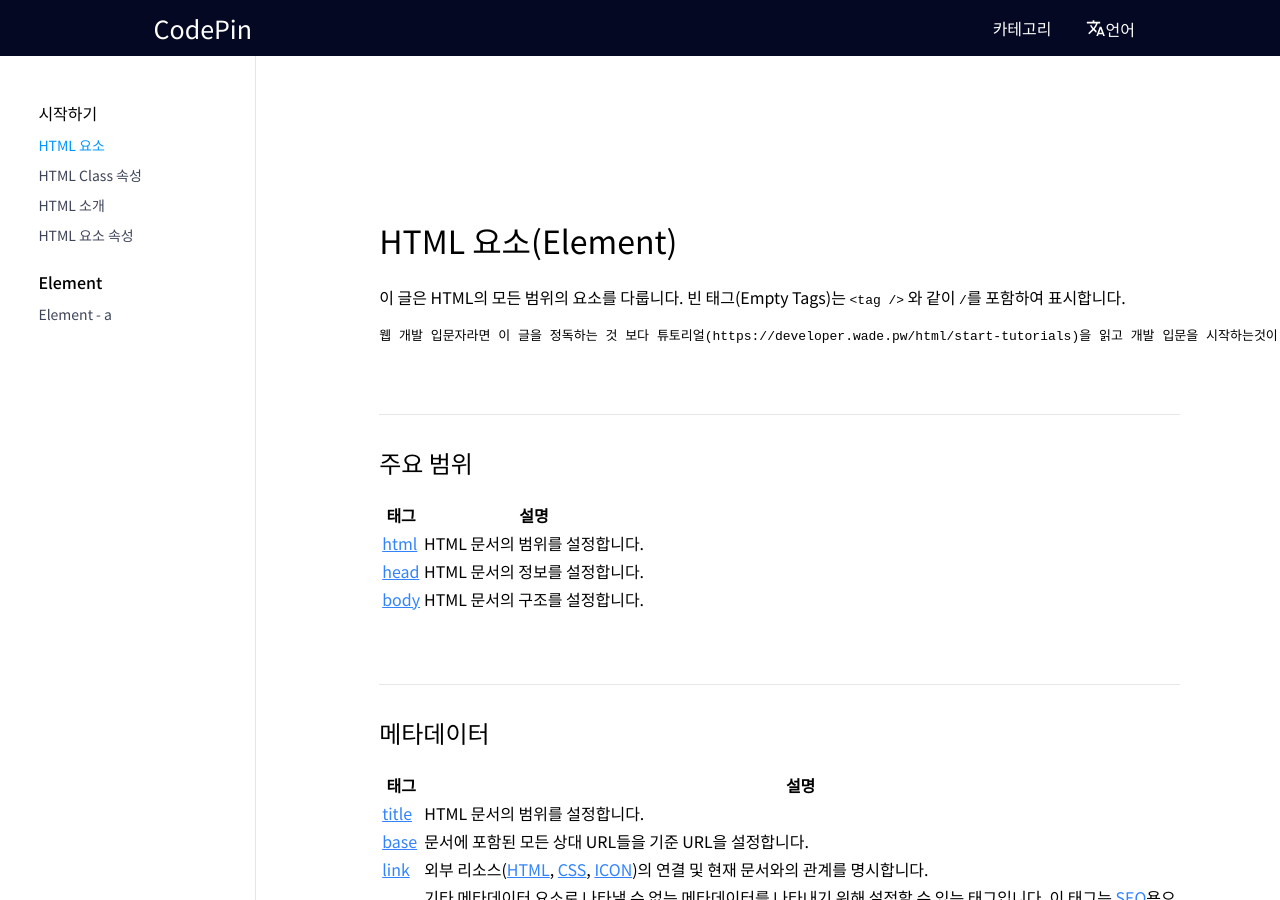
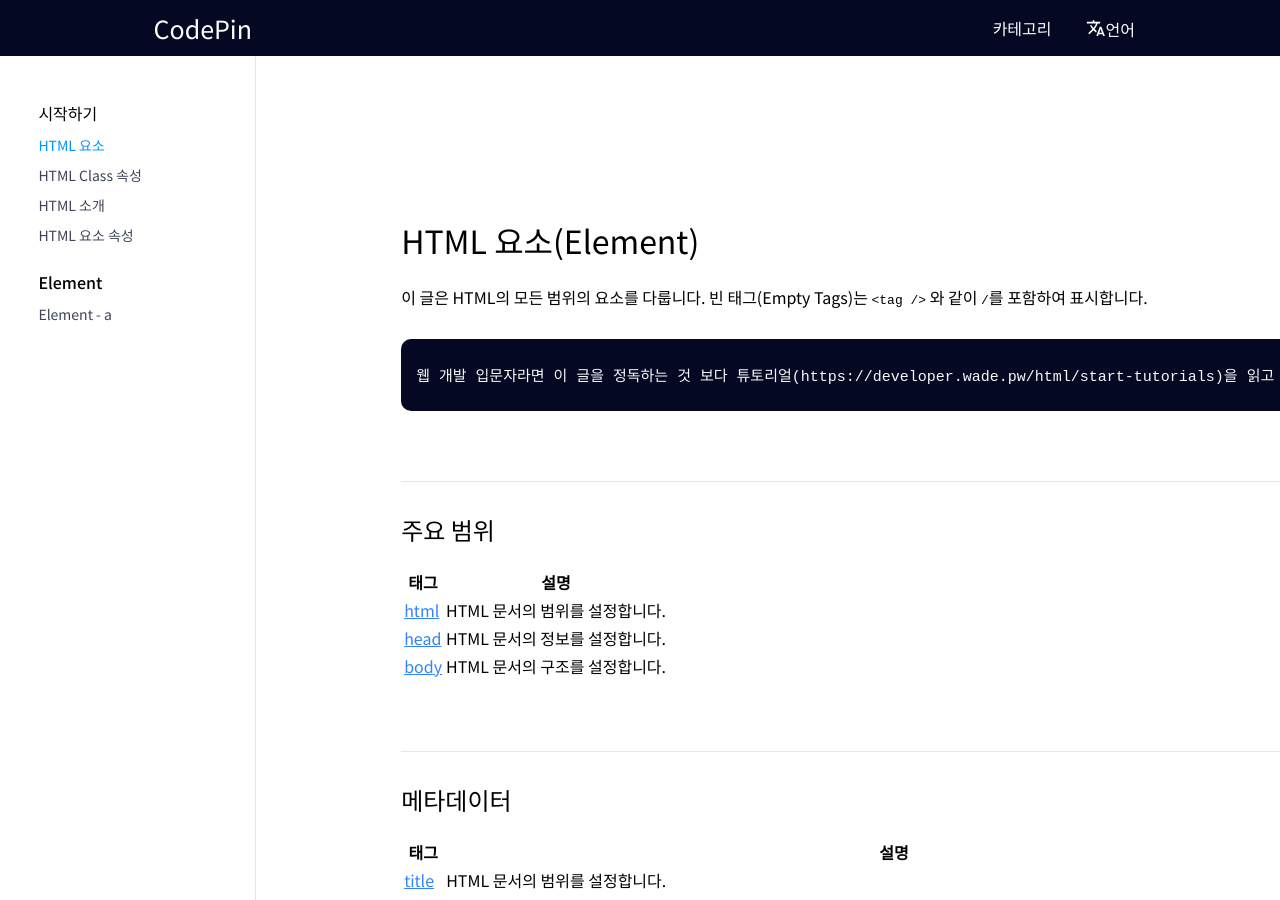
Before and after one commit to WADE-OSS/CodePin, a Jekyll site: the page built from _posts/html/2022-05-27-element.md, in a window 1280 px wide and 900 px high. Built offline with Jekyll 4.4.1, drawn with Linux system fonts in a browser that asks for light colours; Markdown is read by kramdown in place of the engine named in the settings.

Commit message:
Update 2022-05-27-element.md

````diff
--- a/_posts/html/2022-05-27-element.md
+++ b/_posts/html/2022-05-27-element.md
@@ -8,9 +8,11 @@ tag : [시작하기]
 # HTML 요소(Element)
 이 글은 HTML의 모든 범위의 요소를 다룹니다. 빈 태그(Empty Tags)는 `<tag />` 와 같이 `/`를 포함하여 표시합니다.
 
-```note
+
+```html
 웹 개발 입문자라면 이 글을 정독하는 것 보다 튜토리얼(https://developer.wade.pw/html/start-tutorials)을 읽고 개발 입문을 시작하는것이 좋습니다. 이 글은 필요에 따라 읽으는것을 추천합니다.
 ```
+
 
 ## 주요 범위
 
````
